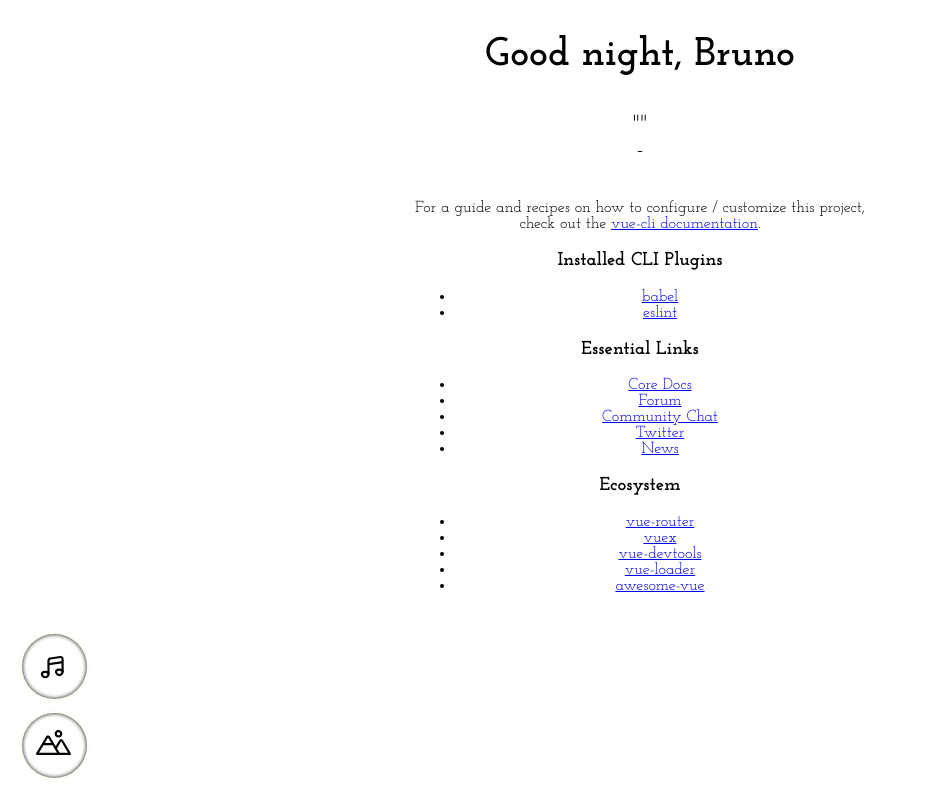
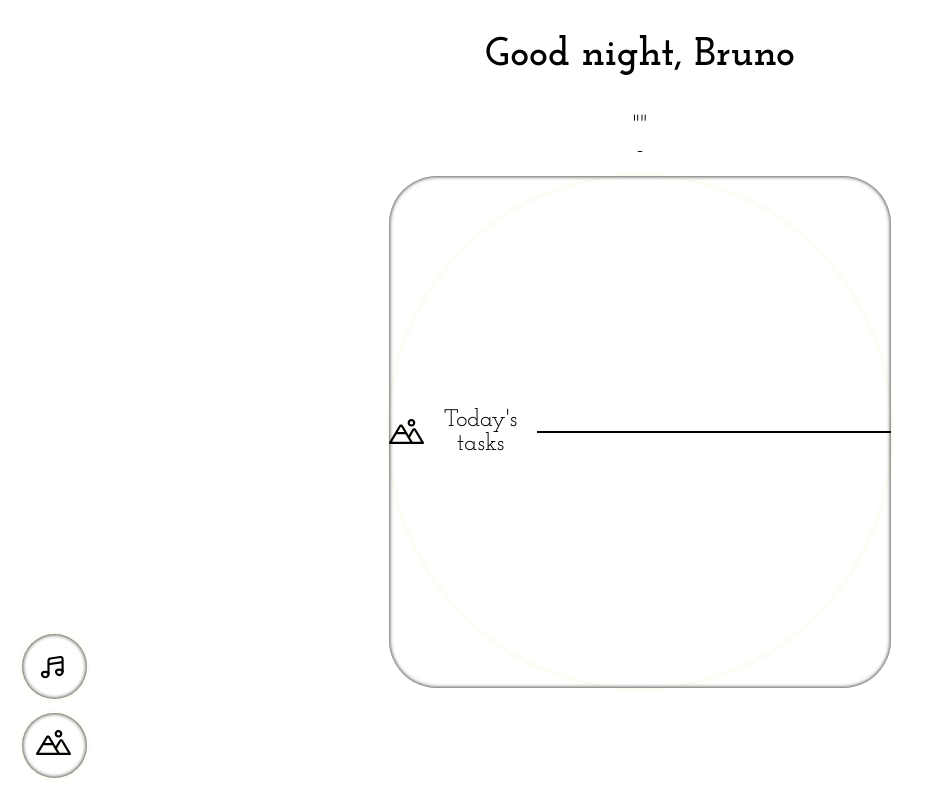
Before and after one commit to SWE3T/DailyList, a Vue app: page / in a window 1280 px wide. Shown: the whole page, without its empty margins (0-932 px from the left). Built offline with nearby package versions, Linux system fonts and the light colour scheme; no server answers.

Commit message:
Feat: Start of the list items

```diff
--- a/src/components/TaskList.vue
+++ b/src/components/TaskList.vue
@@ -1,32 +1,12 @@
 <template>
-  <div>
-    <h1>{{ msg }}</h1>
-    <p>
-      For a guide and recipes on how to configure / customize this project,<br>
-      check out the
-      <a href="https://cli.vuejs.org" target="_blank" rel="noopener">vue-cli documentation</a>.
-    </p>
-    <h3>Installed CLI Plugins</h3>
-    <ul>
-      <li><a href="https://github.com/vuejs/vue-cli/tree/dev/packages/%40vue/cli-plugin-babel" target="_blank" rel="noopener">babel</a></li>
-      <li><a href="https://github.com/vuejs/vue-cli/tree/dev/packages/%40vue/cli-plugin-eslint" target="_blank" rel="noopener">eslint</a></li>
-    </ul>
-    <h3>Essential Links</h3>
-    <ul>
-      <li><a href="https://vuejs.org" target="_blank" rel="noopener">Core Docs</a></li>
-      <li><a href="https://forum.vuejs.org" target="_blank" rel="noopener">Forum</a></li>
-      <li><a href="https://chat.vuejs.org" target="_blank" rel="noopener">Community Chat</a></li>
-      <li><a href="https://twitter.com/vuejs" target="_blank" rel="noopener">Twitter</a></li>
-      <li><a href="https://news.vuejs.org" target="_blank" rel="noopener">News</a></li>
-    </ul>
-    <h3>Ecosystem</h3>
-    <ul>
-      <li><a href="https://router.vuejs.org" target="_blank" rel="noopener">vue-router</a></li>
-      <li><a href="https://vuex.vuejs.org" target="_blank" rel="noopener">vuex</a></li>
-      <li><a href="https://github.com/vuejs/vue-devtools#vue-devtools" target="_blank" rel="noopener">vue-devtools</a></li>
-      <li><a href="https://vue-loader.vuejs.org" target="_blank" rel="noopener">vue-loader</a></li>
-      <li><a href="https://github.com/vuejs/awesome-vue" target="_blank" rel="noopener">awesome-vue</a></li>
-    </ul>
+  <div class="wrapper">
+   <div class="list-box">
+      <img class="svg-icon mountain-icon" src="../assets/icons/Mountains.svg" alt="Toggle landscape">
+      <div class="inner-shadow"></div>
+      <div>Today's tasks</div>
+      <hr>
+      <div class="control-landscape"></div>
+    </div>
   </div>
 </template>
 
@@ -40,5 +20,36 @@ export default {
 </script>
 
 <style scoped>
+.wrapper {
+  width: 40%;
+  margin: 0 auto;
+  font-size: 1.5rem;
+}
 
+.inner-shadow {
+  width: 100%;
+  height: 100%;
+
+  position: absolute;
+  top: 0;
+  left: 0;
+
+  -moz-box-shadow: inset 0 0 4px #000000;
+  -webkit-box-shadow: inset 0 0 4px #000000;
+  box-shadow: inset 0 0 4px #000000;
+
+  border-radius: 48px;
+}
+
+.list-box {
+  display: flex;
+  justify-content: center;
+  align-items: center;
+
+  min-height: 40vw;
+
+  border: 2px solid #FCFCF3;
+  filter: drop-shadow(0 0 2px #FCFCF3);
+  border-radius: 50%;
+}
 </style>
```
